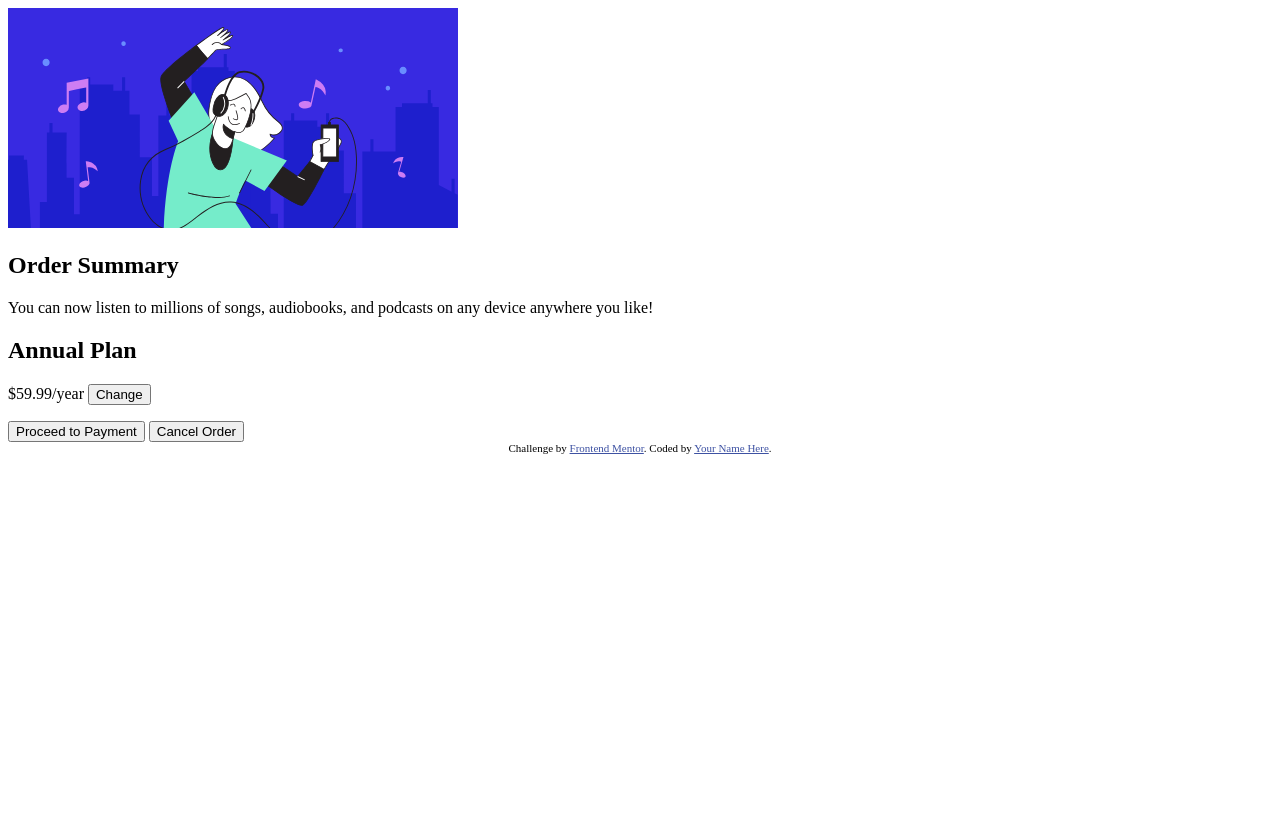
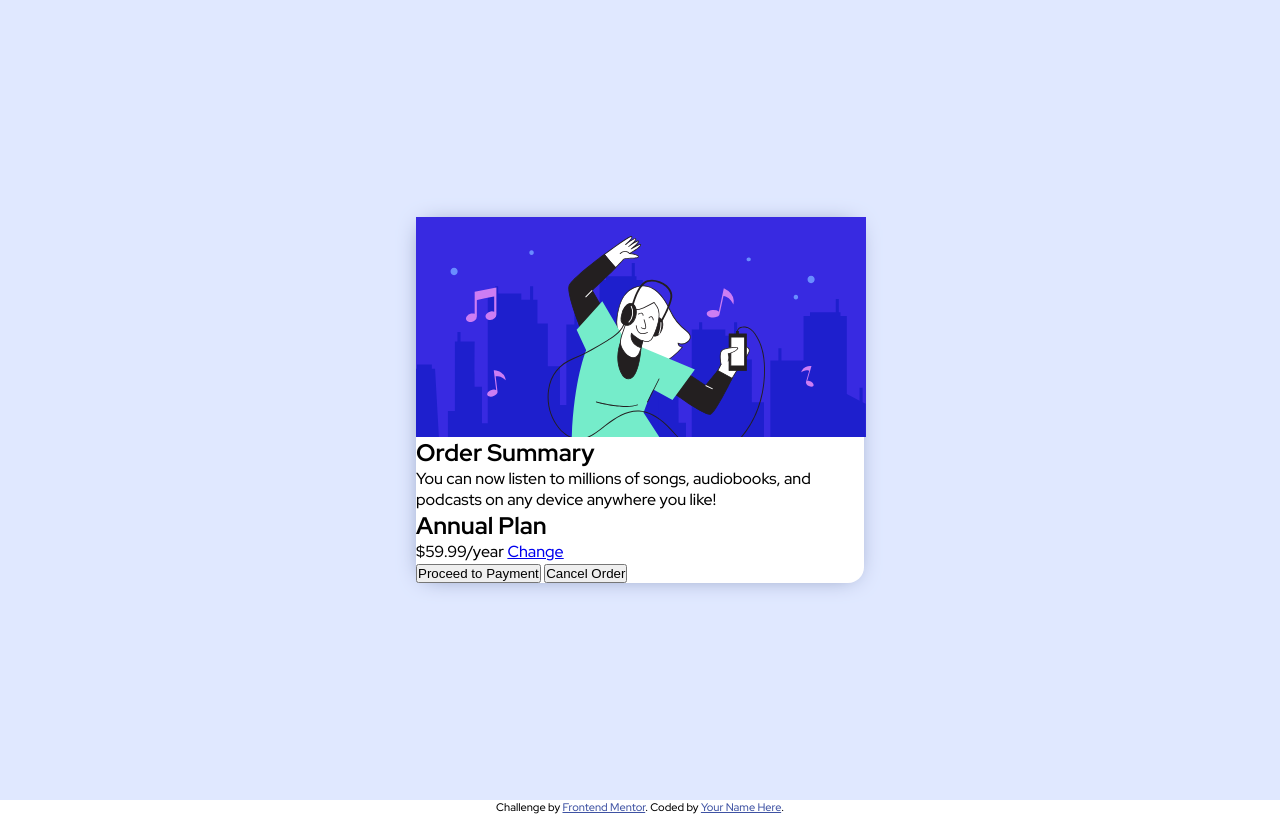
Before and after one commit to S1S4/order-summary-card, a plain HTML site: page index.html in a window 1280 px wide. Drawn offline with Linux system fonts and the light colour scheme.

Commit message:
added first styles to .main-container && .card

```diff
--- a/index.html
+++ b/index.html
@@ -5,10 +5,13 @@
   <meta name="viewport" content="width=device-width, initial-scale=1.0"> <!-- displays site properly based on user's device -->
 
   <link rel="icon" type="image/png" sizes="32x32" href="./images/favicon-32x32.png">
+  <link rel="preconnect" href="https://fonts.googleapis.com">
+  <link rel="preconnect" href="https://fonts.gstatic.com" crossorigin>
+  <link href="https://fonts.googleapis.com/css2?family=Red+Hat+Display:wght@500;700;900&display=swap" rel="stylesheet">
+  <link rel="stylesheet" href="./styles/styles.css">
 
   <title>Frontend Mentor | Order summary card</title>
 
-  <!-- Feel free to remove these styles or customise in your own stylesheet 👍 -->
   <style>
     .attribution { font-size: 11px; text-align: center; }
     .attribution a { color: hsl(228, 45%, 44%); }
@@ -18,20 +21,20 @@
   <main class="main-container">
     <div class="card">
       <img class="banner" src="./images/illustration-hero.svg" alt="banner">
-      <section class="card-information">
+      <section class="description">
         <h1>Order Summary</h1>
         <p>You can now listen to millions of songs, audiobooks, and podcasts on any device anywhere you like!</p>
       </section>
 
-      <section>
+      <section class="plan-information price">
         <h2>Annual Plan</h2>
         <p>
           $59.99/year
-          <button>Change</button>
+          <a href="/">Change</a>
         </p>
       </section>
 
-      <section>
+      <section class="payment-section">
         <button>Proceed to Payment</button>
         <button>Cancel Order</button>
       </section>
--- /dev/null
+++ b/styles/styles.css
@@ -0,0 +1,33 @@
+:root {
+    --paleBlue: hsl(225, 100%, 94%);
+    --brightBlue: hsl(245, 75%, 52%);
+    --veryPaleBlue: hsl(225, 100%, 98%);
+    --desaturateBlue: hsl(224, 23%, 55%);
+    --darkBlue: hsl(223, 47%, 23%);
+}
+* {
+    box-sizing: border-box;
+    margin: 0;
+    padding: 0;
+}
+body {
+    font-family: 'Red Hat Display', sans-serif;
+    margin: 0;
+}
+.main-container {
+    min-height: 100vh;
+    width: 100%;
+    display: grid;
+    place-items: center;
+    background-color: var(--paleBlue);
+}
+.card {
+    background-color: white;
+    display: grid;
+    grid-template-columns: auto;
+    max-width: 28rem;
+    border-radius: 1rem;
+    box-shadow: -1px 1px 23px -8px var(--desaturateBlue);
+}
+
+/* ------------------------------------------------------ */
```
